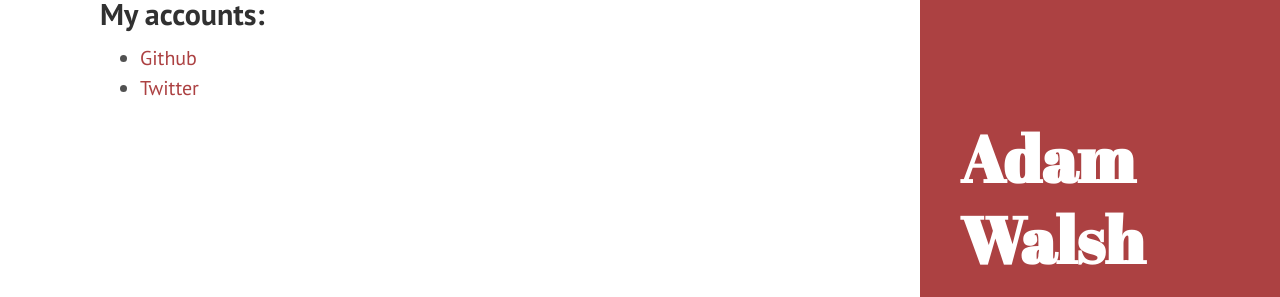
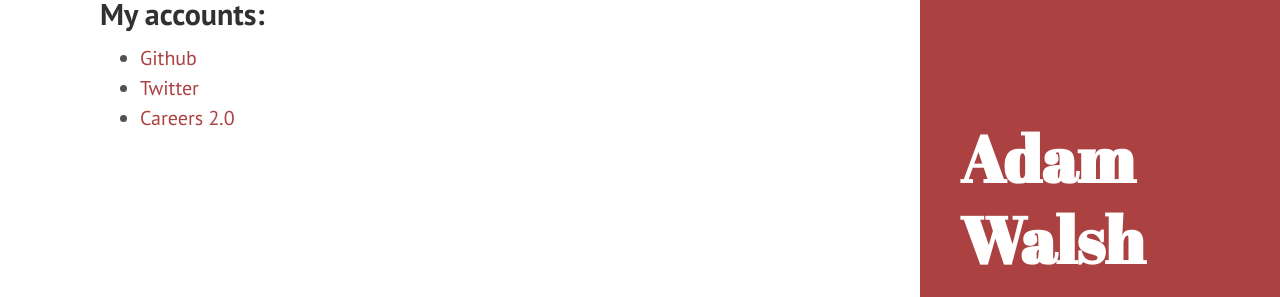
Before and after one commit to walshie4/walshie4.github.io, a Jekyll site: the page built from about.md, in a window 1280 px wide. Shown: the part 305-602 px from the top of the page. Built offline with Jekyll 4.4.1, drawn with Linux system fonts in a browser that asks for light colours; Markdown is read by kramdown in place of the engine named in the settings.

Commit message:
Added link to my careers 2.0 page

```diff
--- a/about.md
+++ b/about.md
@@ -12,3 +12,4 @@ My accounts:
 --------
 * [Github](https://github.com/walshie4)
 * [Twitter](https://twitter.com/_walshie_)
+* [Careers 2.0](https://careers.stackoverflow.com/adamwalsh)
```
